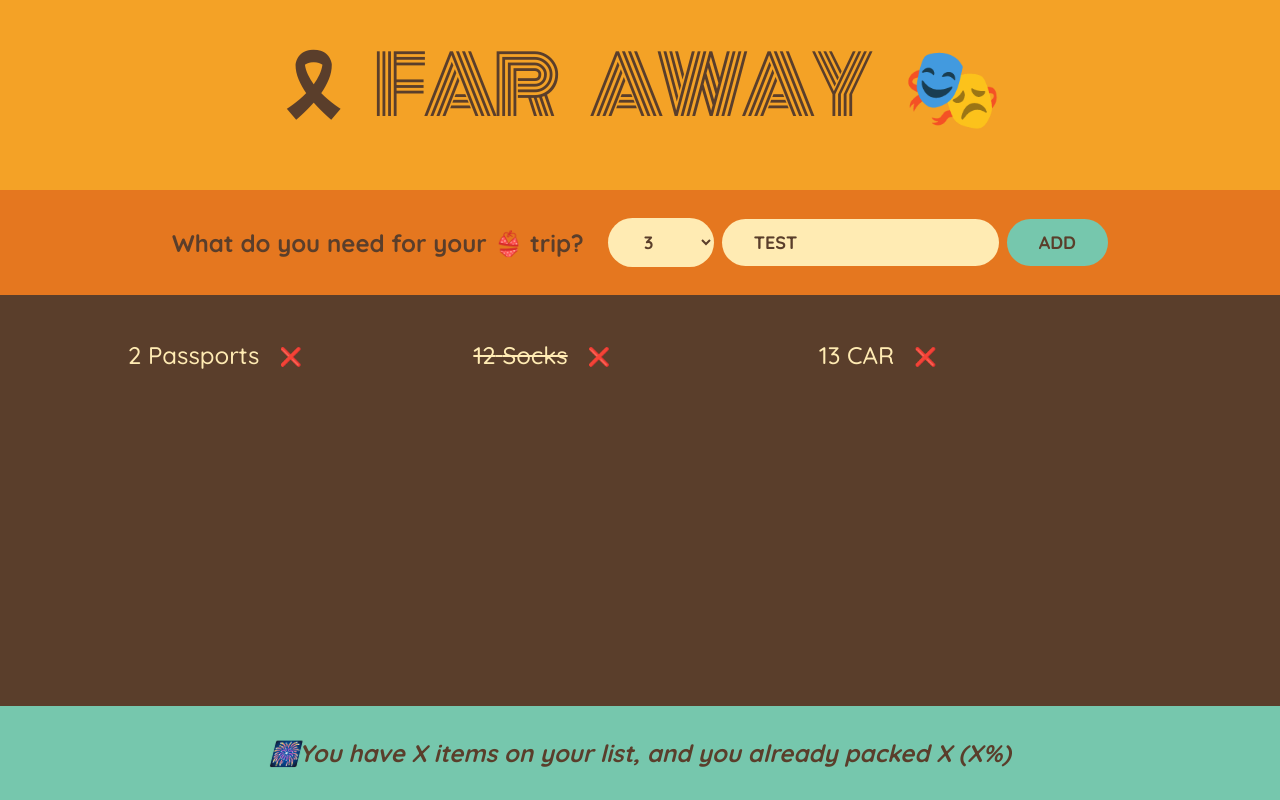
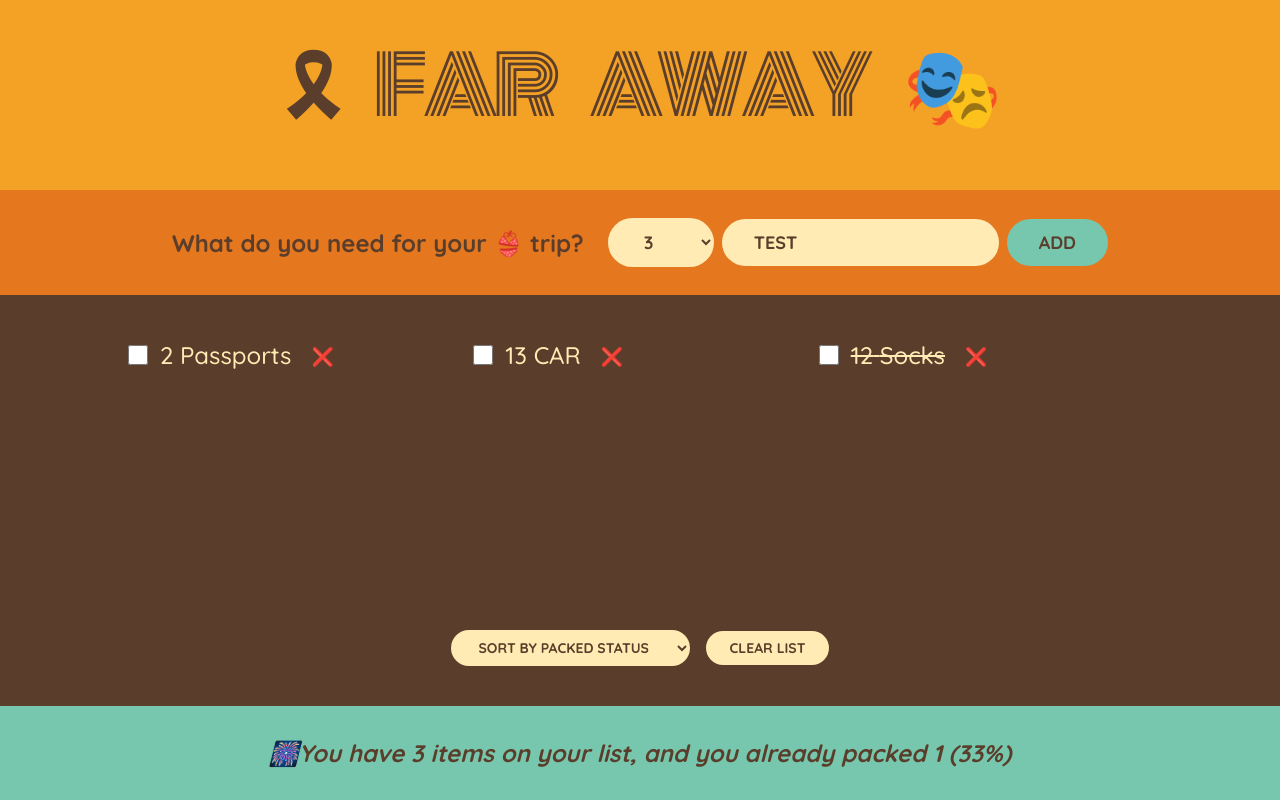
Before and after one commit to gk1221/ReactWeb, a React (Create React App) app: page / in a window 1280 px wide. Built offline with nearby package versions, Linux system fonts and the light colour scheme.

Commit message:
travel project done

```diff
--- a/src/App.js
+++ b/src/App.js
@@ -1,4 +1,8 @@
 import { useState } from "react";
+import Logo from "./Logo";
+import Form from "./Form";
+import PackingList from "./PackingList";
+import Stats from "./Stats";
 
 const initialItems = [
   { id: 1, description: "Passports", quantity: 2, packed: false },
@@ -7,83 +11,42 @@
 ];
 
 export default function App() {
+  const [items, setItems] = useState(initialItems);
+
+  function handleAddItems(item) {
+    setItems((items) => [...items, item]);
+  }
+
+  function handleDeleteItems(id) {
+    setItems((items) => items.filter((item) => item.id !== id));
+  }
+
+  function handleToggleItem(id) {
+    setItems((items) =>
+      items.map((item) =>
+        item.id === id ? { ...item, packed: !item.packed } : item
+      )
+    );
+  }
+
+  function handleClearList() {
+    const confirmed = window.confirm(
+      "Are you sure you want to delete all item?"
+    );
+    if (confirmed) setItems([]);
+  }
+
   return (
     <div className="app">
       <Logo />
-      <Form />
-      <PackingList />
-      <Stats />
+      <Form onAddItems={handleAddItems} />
+      <PackingList
+        items={items}
+        onDeleteItems={handleDeleteItems}
+        onToggleItems={handleToggleItem}
+        onClearList={handleClearList}
+      />
+      <Stats items={items} />
     </div>
   );
 }
-
-function Logo() {
-  return <h1>🎗 Far Away 🎭</h1>;
-}
-function Form() {
-  const [description, setDescription] = useState("TEST");
-  const [quantity, setQuantity] = useState(3);
-
-  function handleSubmit(e) {
-    e.preventDefault();
-
-    if (!description) return;
-
-    const newItem = { description, quantity, packed: false, id: Date.now() };
-    console.log(newItem);
-
-    setDescription("");
-    setQuantity(1);
-  }
-
-  return (
-    <form className="add-form" onSubmit={handleSubmit}>
-      <h3>What do you need for your 👙 trip?</h3>
-      <select
-        value={quantity}
-        onChange={(e) => setQuantity(Number(e.target.value))}
-      >
-        {Array.from({ length: 20 }, (_, i) => i + 1).map((num) => (
-          <option value={num} key={num}>
-            {num}
-          </option>
-        ))}
-      </select>
-      <input
-        type="text"
-        placeholder="Item..."
-        value={description}
-        onChange={(e) => setDescription(e.target.value)}
-      />
-      <button>Add</button>
-    </form>
-  );
-}
-function PackingList() {
-  return (
-    <div className="list">
-      <ul>
-        {initialItems.map((item) => (
-          <Item item={item} key={item.id} />
-        ))}
-      </ul>
-    </div>
-  );
-}
-function Item({ item }) {
-  return (
-    <li>
-      <span style={item.packed ? { textDecoration: "line-through" } : {}}>
-        {item.quantity} {item.description}
-      </span>
-      <button>❌</button>
-    </li>
-  );
-}
-function Stats() {
-  return (
-    <footer className="stats">
-      <em>🎆You have X items on your list, and you already packed X (X%)</em>
-    </footer>
-  );
-}
--- /dev/null
+++ b/src/Form.js
@@ -0,0 +1,43 @@
+import { useState } from "react";
+
+export default function Form({ onAddItems }) {
+  const [description, setDescription] = useState("TEST");
+  const [quantity, setQuantity] = useState(3);
+
+  function handleSubmit(e) {
+    e.preventDefault();
+
+    if (!description) return;
+
+    const newItem = { description, quantity, packed: false, id: Date.now() };
+    console.log(newItem);
+
+    onAddItems(newItem);
+
+    setDescription("");
+    setQuantity(1);
+  }
+
+  return (
+    <form className="add-form" onSubmit={handleSubmit}>
+      <h3>What do you need for your 👙 trip?</h3>
+      <select
+        value={quantity}
+        onChange={(e) => setQuantity(Number(e.target.value))}
+      >
+        {Array.from({ length: 20 }, (_, i) => i + 1).map((num) => (
+          <option value={num} key={num}>
+            {num}
+          </option>
+        ))}
+      </select>
+      <input
+        type="text"
+        placeholder="Item..."
+        value={description}
+        onChange={(e) => setDescription(e.target.value)}
+      />
+      <button>Add</button>
+    </form>
+  );
+}
--- /dev/null
+++ b/src/Item.js
@@ -0,0 +1,15 @@
+export default function Item({ item, onDeleteItems, onToggleItems }) {
+  return (
+    <li>
+      <input
+        type="checkbox"
+        value={item.packed}
+        onChange={() => onToggleItems(item.id)}
+      />
+      <span style={item.packed ? { textDecoration: "line-through" } : {}}>
+        {item.quantity} {item.description}
+      </span>
+      <button onClick={() => onDeleteItems(item.id)}>❌</button>
+    </li>
+  );
+}
--- /dev/null
+++ b/src/Logo.js
@@ -0,0 +1,3 @@
+export default function Logo() {
+  return <h1>🎗 Far Away 🎭</h1>;
+}
--- /dev/null
+++ b/src/PackingList.js
@@ -0,0 +1,50 @@
+import { useState } from "react";
+import Item from "./Item";
+
+export default function PackingList({
+  items,
+  onDeleteItems,
+  onToggleItems,
+  onClearList,
+}) {
+  const [sortBy, setSortBy] = useState("packed");
+
+  let sortedItems;
+
+  if (sortBy === "input") sortedItems = items;
+  if (sortBy === "description")
+    sortedItems = items
+      .slice()
+      .sort((a, b) => a.description.localeCompare(b.description));
+  if (sortBy === "packed") {
+    sortedItems = items
+      .slice()
+      .sort((a, b) => Number(a.packed) - Number(b.packed));
+  }
+
+  return (
+    <div className="list">
+      <ul>
+        {sortedItems.map((item) => (
+          <Item
+            item={item}
+            key={item.id}
+            onDeleteItems={onDeleteItems}
+            onToggleItems={onToggleItems}
+          />
+        ))}
+      </ul>
+
+      <div className="actions">
+        <select value={sortBy} onChange={(e) => setSortBy(e.target.value)}>
+          <option value="input">Sort by input order</option>
+          <option value="description">Sort by description</option>
+          <option value="packed">Sort by packed status</option>
+        </select>
+        <button className="actions" onClick={onClearList}>
+          Clear List
+        </button>
+      </div>
+    </div>
+  );
+}
--- /dev/null
+++ b/src/Stats.js
@@ -0,0 +1,21 @@
+export default function Stats({ items }) {
+  if (!items.length)
+    return (
+      <p className="stats">
+        <em>Start adding some items</em>
+      </p>
+    );
+
+  const numItems = items.length;
+  const numPacked = items.filter((item) => item.packed).length;
+  const percentage = Math.round((numPacked / numItems) * 100);
+  return (
+    <footer className="stats">
+      <em>
+        {percentage === 100
+          ? "You got everything!"
+          : `   🎆You have ${numItems} items on your list, and you already packed ${numPacked} (${percentage}%)`}
+      </em>
+    </footer>
+  );
+}
```
